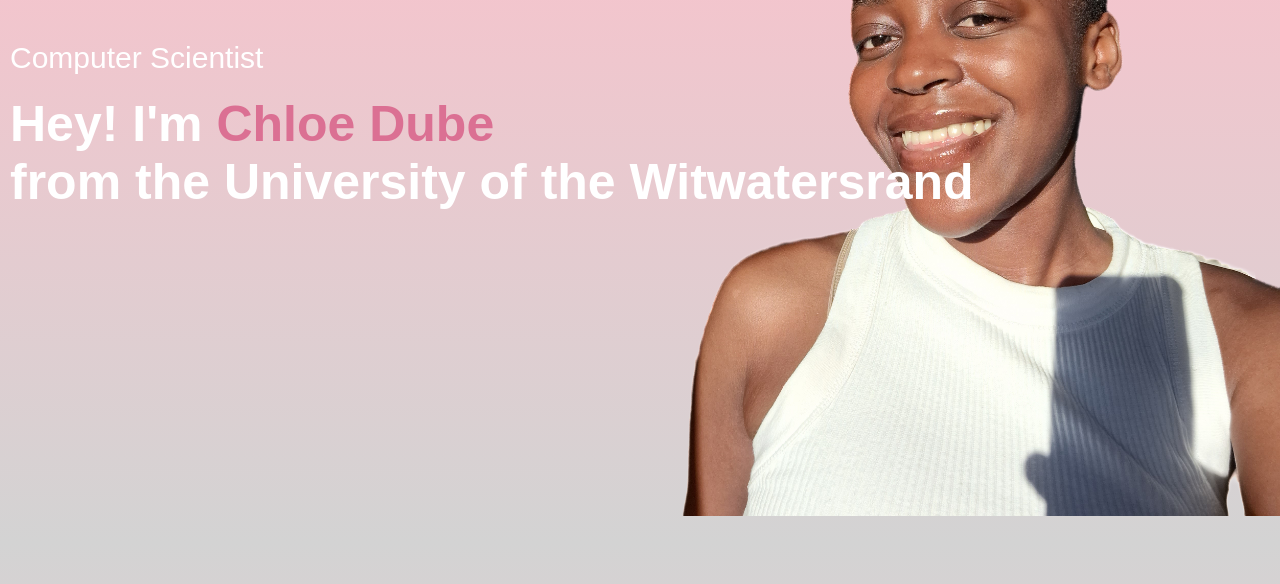
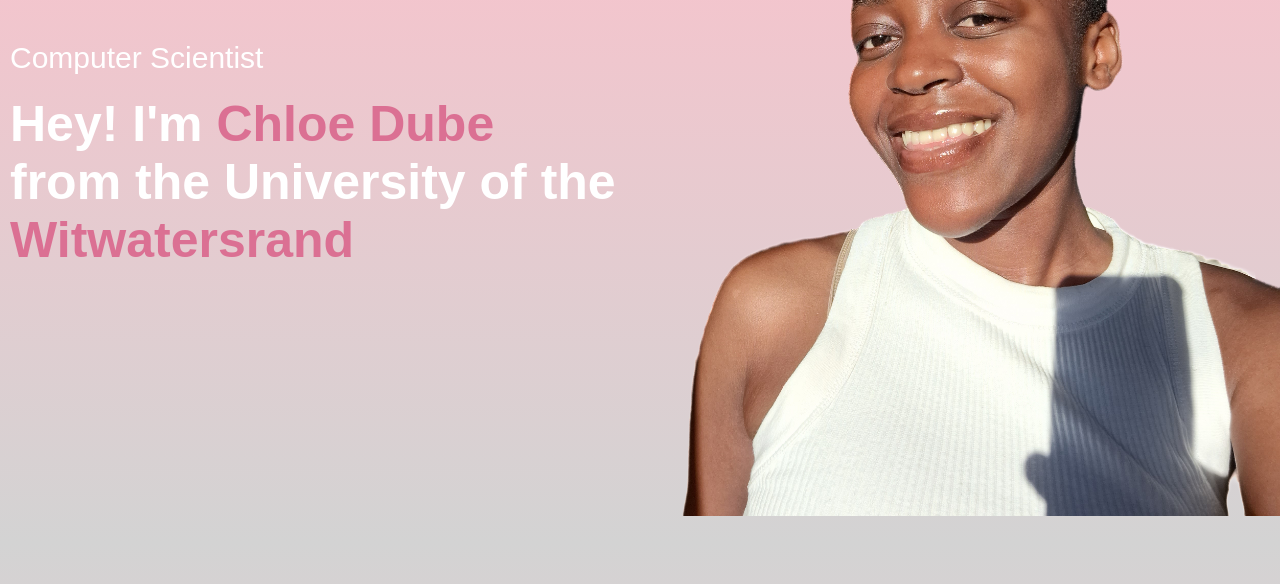
Before and after one commit to chloe900/personalprojects, a plain HTML site: page index.html in a window 1280 px wide. Shown: the part 216-800 px from the top of the page. Drawn offline with Linux system fonts and the light colour scheme; files whose address does not match are found by name.

Commit message:
Update index.html

```diff
--- a/index.html
+++ b/index.html
@@ -24,7 +24,7 @@
         </nav>
         <div class="header-text">
             <p>Computer Scientist</p>
-            <h1>Hey! I'm <span>Chloe Dube </span><br> from the University of the Witwatersrand</h1>
+           <h1>Hey! I'm <span>Chloe Dube </span><br> from the University of the <br> <span>Witwatersrand</span> </h1>
         </div>
     </div>
 
```
